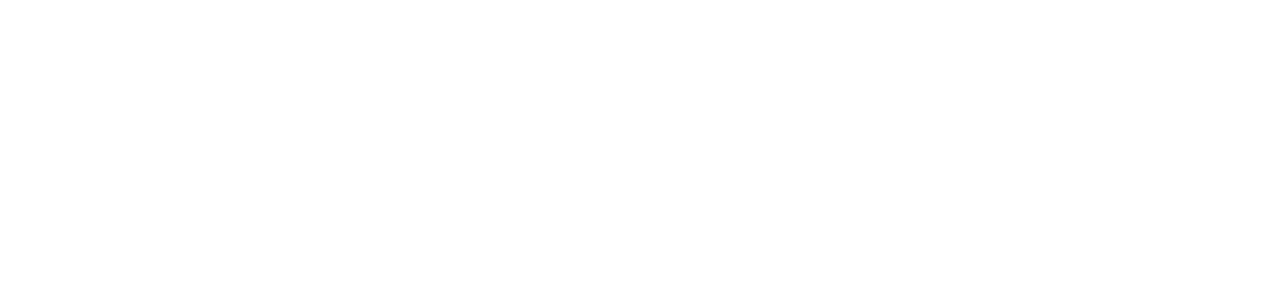
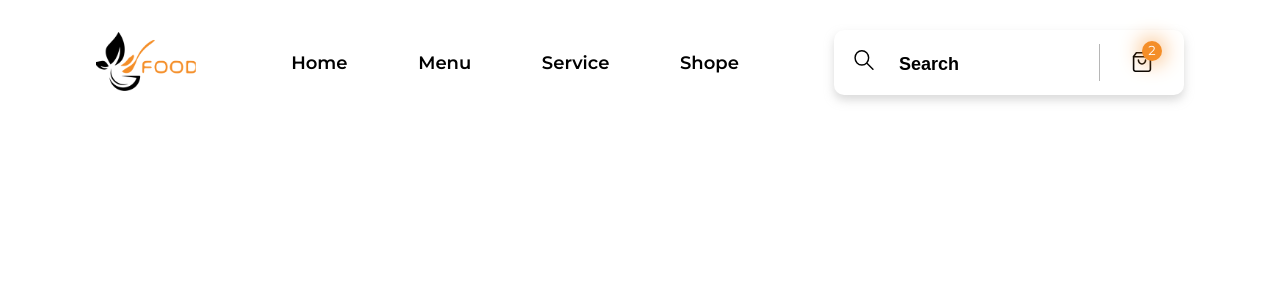
Before and after one commit to Aurelie-Runser/Restaurant, a Vue app: page / in a window 1280 px wide. Shown: the top 300 px of the page. Built offline with nearby package versions, Linux system fonts and the light colour scheme.

Commit message:
feat : myHeader
création du composant "myHeader"

```diff
--- a/src/App.vue
+++ b/src/App.vue
@@ -1,8 +1,10 @@
 <script setup>
 import { RouterView } from 'vue-router'
+
+import myHeader from "@/components/myHeader.vue"
 </script>
 
 <template>
-    <header></header>
+    <myHeader/>
     <RouterView />
 </template>
--- a/src/components/myHeader.vue
+++ b/src/components/myHeader.vue
@@ -1,11 +1,33 @@
 <template>
+    <header class="header">
+        <a class="header__logo" href="/">
+            <img src="/Logo.png" alt="Logo de 'FOOD'">
+        </a>
 
+        <myHeaderMenu/>
+        <myHeaderSearch/>
+
+    </header>
 </template>
 
 <style lang="scss" scoped>
+.header{
+    position: sticky;
+    top: 0;
+    padding: 15px 0;
+    background: $color-white;
+    display: flex;
+    justify-content: space-between;
+    align-items: center;
 
+    &__logo{
+        display: block;
+        width: 100px;
+    }
+}
 </style>
 
 <script setup>
-
+import myHeaderMenu from "@/components/elements/myHeaderMenu.vue"
+import myHeaderSearch from "@/components/elements/myHeaderSearch.vue"
 </script>
```
